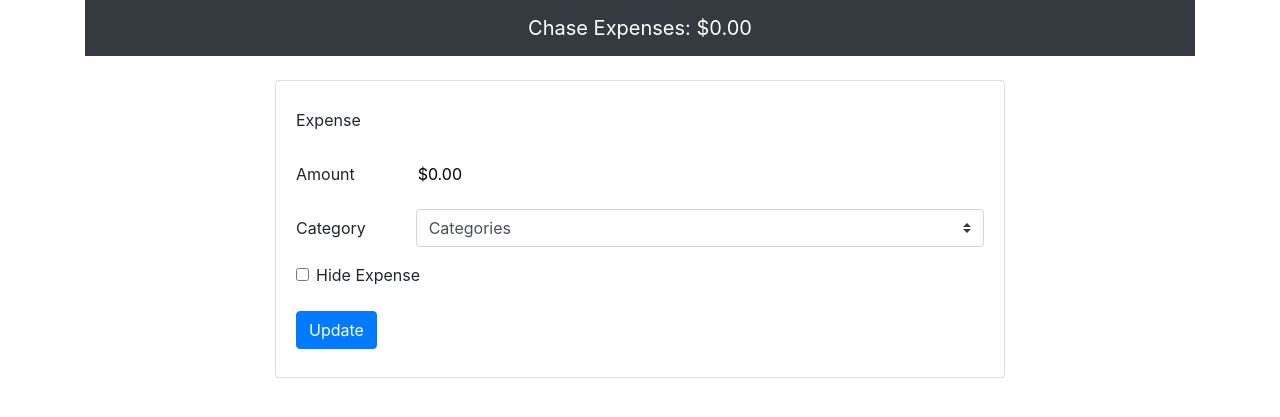
After one commit to drusc0/expenses-tracker, a FastAPI app: template templates/expenseid.html in a window 1280 px wide. The commit adds this page. Shown: the top 417 px of the page. Run offline with FastAPI, Linux system fonts and the light colour scheme; the template is opened without the code that fills it, so the values that code supplies are empty; parts of the project's set-up code (start-up, migrations or seed data) failed here and were passed over; some libraries are stand-ins or nearby versions.

Commit message:
Added expense form and handler

```diff
--- a/main.py
+++ b/main.py
@@ -9,7 +9,7 @@
 from fastapi.staticfiles import StaticFiles
 from fastapi.templating import Jinja2Templates
 
-from bank_expenses.handlers import ExpensesHandler
+from bank_expenses.handlers import ExpenseHandler, ExpensesHandler
 
 
 logging.config.fileConfig('logging.conf', disable_existing_loggers=False)
@@ -47,13 +47,18 @@
         handler = ExpensesHandler(templates)
         return handler.handle(req)
     except Exception as err:
-        logger.error("Unable to find expenses")
+        logger.error(f"Unable to find expenses ({err})")
         return templates.TemplateResponse("error/404.html", {"request": req})
 
 
-@app.get("/expense/{entity_id}")
-async def expense(entity_id):
-    return {'entity_id': entity_id}
+@app.get("/expense/{expense_id}")
+async def expense(expense_id, req: Request):
+    try:
+        handler = ExpenseHandler(templates)
+        return handler.handle(req)
+    except Exception as err:
+        logger.error(f"Unable to find expense id: {expense_id} ({err})")
+        return templates.TemplateResponse("error/404.html", {"request": req})
 
 
 @app.post("/update_category/{entity_id}")
--- a/templates/base.html
+++ b/templates/base.html
@@ -4,10 +4,15 @@
     <link rel="stylesheet" href="https://maxcdn.bootstrapcdn.com/bootstrap/4.0.0/css/bootstrap.min.css" integrity="sha384-Gn5384xqQ1aoWXA+058RXPxPg6fy4IWvTNh0E263XmFcJlSAwiGgFAW/dAiS6JXm" crossorigin="anonymous">
     <meta charset="UTF-8">
     <title>{% block title %}{% endblock %}</title>
+    {% block js_script %}{% endblock %}
 </head>
 <body>
     <div class="container">
         {% block content %} {% endblock %}
     </div>
+
+    <script src="https://code.jquery.com/jquery-3.2.1.slim.min.js" integrity="sha384-KJ3o2DKtIkvYIK3UENzmM7KCkRr/rE9/Qpg6aAZGJwFDMVNA/GpGFF93hXpG5KkN" crossorigin="anonymous"></script>
+    <script src="https://cdnjs.cloudflare.com/ajax/libs/popper.js/1.12.9/umd/popper.min.js" integrity="sha384-ApNbgh9B+Y1QKtv3Rn7W3mgPxhU9K/ScQsAP7hUibX39j7fakFPskvXusvfa0b4Q" crossorigin="anonymous"></script>
+    <script src="https://maxcdn.bootstrapcdn.com/bootstrap/4.0.0/js/bootstrap.min.js" integrity="sha384-JZR6Spejh4U02d8jOt6vLEHfe/JQGiRRSQQxSfFWpi1MquVdAyjUar5+76PVCmYl" crossorigin="anonymous"></script>
 </body>
 </html>
--- /dev/null
+++ b/templates/expenseid.html
@@ -0,0 +1,60 @@
+{% extends "./base.html" %}
+{% block title %}Chase expenses{% endblock %}
+{% block js_script %}
+    <script>
+    $(document).ready(function(){
+        $("form").submit(function(){
+            alert("Submitted");
+        });
+    });
+    </script>
+{% endblock %}
+{% block content %}
+    <nav class="navbar navbar-expand-md navbar-dark bg-dark">
+        <div class="mx-auto order-0">
+            <span class="navbar-brand mx-auto" href="#">Chase Expenses: {{ "$%.2f" | format(total_amt) }}</span>
+        </div>
+    </nav>
+    <br>
+    <div class="row">
+        <div class="offset-2 col-8">
+            <div class="card card-body">
+                <form>
+                    <div class="form-group row">
+                        <label for="expenseName" class="col-sm-2 col-form-label">Expense</label>
+                        <div class="col-sm-10">
+                            <input type="text" readonly class="form-control-plaintext" id="expenseName" value="{{ expense.expense_location }}">
+                        </div>
+                    </div>
+                    <div class="form-group row">
+                        <label for="expenseAmount" class="col-sm-2 col-form-label">Amount</label>
+                        <div class="col-sm-10">
+                            <input type="text" readonly class="form-control-plaintext" id="expenseAmount" value='{{ "$%.2f"| format(expense.amount) }}'>
+                        </div>
+                    </div>
+                    <div class="form-group row">
+                        <label for="expenseCategory" class="col-sm-2 col-form-label">Category</label>
+                        <div class="col-sm-10">
+                            <select id="expenseCategory" class="custom-select">
+                                <option selected>Categories</option>
+                                <option value="alcohol">Alcohol</option>
+                                <option value="cofee">Coffee</option>
+                                <option value="groceries">Groceries</option>
+                                <option value="pet">Pet</option>
+                                <option value="takeout">Takeout</option>
+                            </select>
+                        </div>
+                    </div>
+                    <div class="form-check">
+                        <input class="form-check-input" type="checkbox" value="" id="hideExpenseCheck">
+                        <label class="form-check-label" for="hideExpenseCheck">
+                            Hide Expense
+                        </label>
+                    </div>
+                    <br>
+                    <button type="submit" class="btn btn-primary mb-2">Update</button>
+                </form>
+            </div>
+        </div>
+    </div>
+{% endblock %}
```
Also changed, not shown: bank_expenses/handlers.py (+26 -2 lines), bank_expenses/stores.py (+19 -1 lines), templates/index.html (+15 -2 lines).
